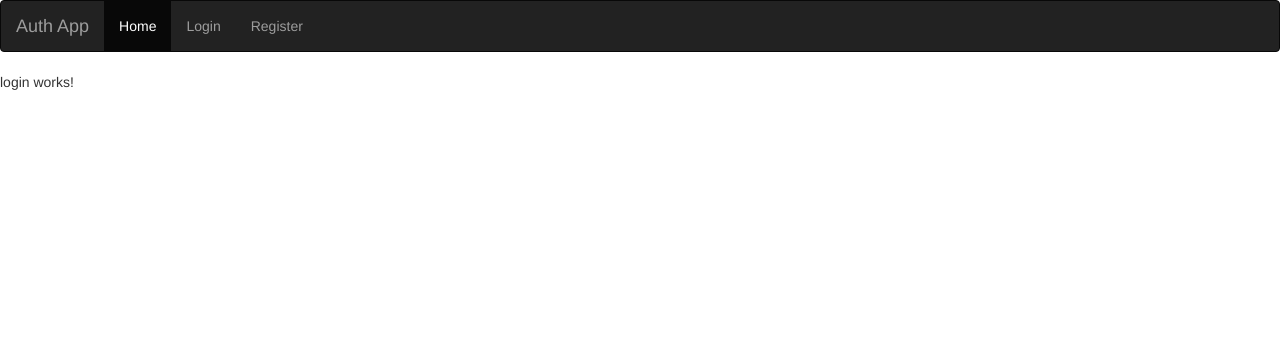
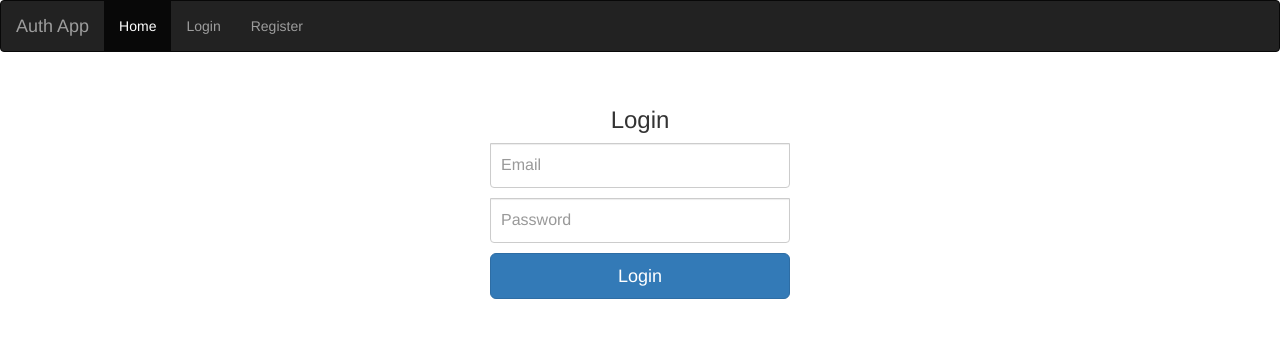
Before and after one commit to pratikg17neu/angular-auth, an Angular app: page /login in a window 1280 px wide. Shown: the top 338 px of the page. Built offline with nearby package versions, Linux system fonts and the light colour scheme.

Commit message:
AuthInterceptor

```diff
--- a/src/app/app.module.ts
+++ b/src/app/app.module.ts
@@ -8,7 +8,8 @@ import { HomeComponent } from './pages/home/home.component';
 import { RegisterComponent } from './pages/register/register.component';
 import { NavComponent } from './nav/nav.component';
 import { FormsModule, ReactiveFormsModule } from '@angular/forms';
-import { HttpClientModule } from '@angular/common/http';
+import { HTTP_INTERCEPTORS, HttpClientModule } from '@angular/common/http';
+import { AuthInterceptor } from './interceptor/auth.interceptor';
 
 @NgModule({
   declarations: [
@@ -25,7 +26,13 @@ import { HttpClientModule } from '@angular/common/http';
     ReactiveFormsModule,
     HttpClientModule,
   ],
-  providers: [],
+  providers: [
+    {
+      provide: HTTP_INTERCEPTORS,
+      useClass: AuthInterceptor,
+      multi: true,
+    },
+  ],
   bootstrap: [AppComponent],
 })
 export class AppModule {}
--- /dev/null
+++ b/src/app/interceptor/auth.interceptor.ts
@@ -0,0 +1,23 @@
+import { Injectable } from '@angular/core';
+import {
+  HttpRequest,
+  HttpHandler,
+  HttpEvent,
+  HttpInterceptor,
+} from '@angular/common/http';
+import { Observable } from 'rxjs';
+
+@Injectable()
+export class AuthInterceptor implements HttpInterceptor {
+  constructor() {}
+
+  intercept(
+    request: HttpRequest<unknown>,
+    next: HttpHandler
+  ): Observable<HttpEvent<unknown>> {
+    const req = request.clone({
+      withCredentials: true,
+    });
+    return next.handle(req);
+  }
+}
--- a/src/app/pages/login/login.component.css
+++ b/src/app/pages/login/login.component.css
@@ -0,0 +1,25 @@
+.form-signin {
+  width: 100%;
+  max-width: 330px;
+  padding: 15px;
+  margin: 0 auto;
+}
+.form-signin .checkbox {
+  font-weight: 400;
+}
+.form-signin .form-control {
+  position: relative;
+  box-sizing: border-box;
+  height: auto;
+  padding: 10px;
+  font-size: 16px;
+}
+.form-signin .form-control:focus {
+  z-index: 2;
+}
+
+input {
+  margin-bottom: 10px;
+  border-top-left-radius: 0;
+  border-top-right-radius: 0;
+}
--- a/src/app/pages/login/login.component.html
+++ b/src/app/pages/login/login.component.html
@@ -1 +1,18 @@
-<p>login works!</p>
+<form class="form-signin" [formGroup]="loginForm" (submit)="submit()">
+  <h1 class="h3 mb-3 font-weight-normal text-center">Login</h1>
+
+  <input
+    formControlName="email"
+    type="email"
+    class="form-control"
+    placeholder="Email"
+  />
+  <input
+    formControlName="password"
+    type="password"
+    class="form-control"
+    placeholder="Password"
+  />
+
+  <button class="btn btn-lg btn-primary btn-block" type="submit">Login</button>
+</form>
--- a/src/app/pages/login/login.component.ts
+++ b/src/app/pages/login/login.component.ts
@@ -1,10 +1,37 @@
+import { Router } from '@angular/router';
+import { HttpClient } from '@angular/common/http';
 import { Component } from '@angular/core';
+import { FormBuilder, FormGroup } from '@angular/forms';
 
 @Component({
   selector: 'app-login',
   templateUrl: './login.component.html',
-  styleUrls: ['./login.component.css']
+  styleUrls: ['./login.component.css'],
 })
 export class LoginComponent {
+  loginForm!: FormGroup;
 
+  constructor(
+    private formBuilder: FormBuilder,
+    private http: HttpClient,
+    private router: Router
+  ) {}
+
+  ngOnInit(): void {
+    //Called after the constructor, initializing input properties, and the first call to ngOnChanges.
+    //Add 'implements OnInit' to the class.
+
+    this.loginForm = this.formBuilder.group({
+      email: '',
+      password: '',
+    });
+  }
+
+  submit(): void {
+    this.http
+      .post('http://localhost:3000/api/login', this.loginForm.getRawValue())
+      .subscribe(() => {
+        this.router.navigate(['/']);
+      });
+  }
 }
--- a/src/app/pages/register/register.component.html
+++ b/src/app/pages/register/register.component.html
@@ -1,5 +1,5 @@
 <form class="form-signin" [formGroup]="registerForm" (submit)="submit()">
-  <h1 class="h3 mb-3 font-weight-normal">Register</h1>
+  <h1 class="h3 mb-3 font-weight-normal text-center">Register</h1>
   <input
     formControlName="first_name"
     type="text"
```
Also changed, not shown: 1 other file (tests, documents, lock files or other folders).
